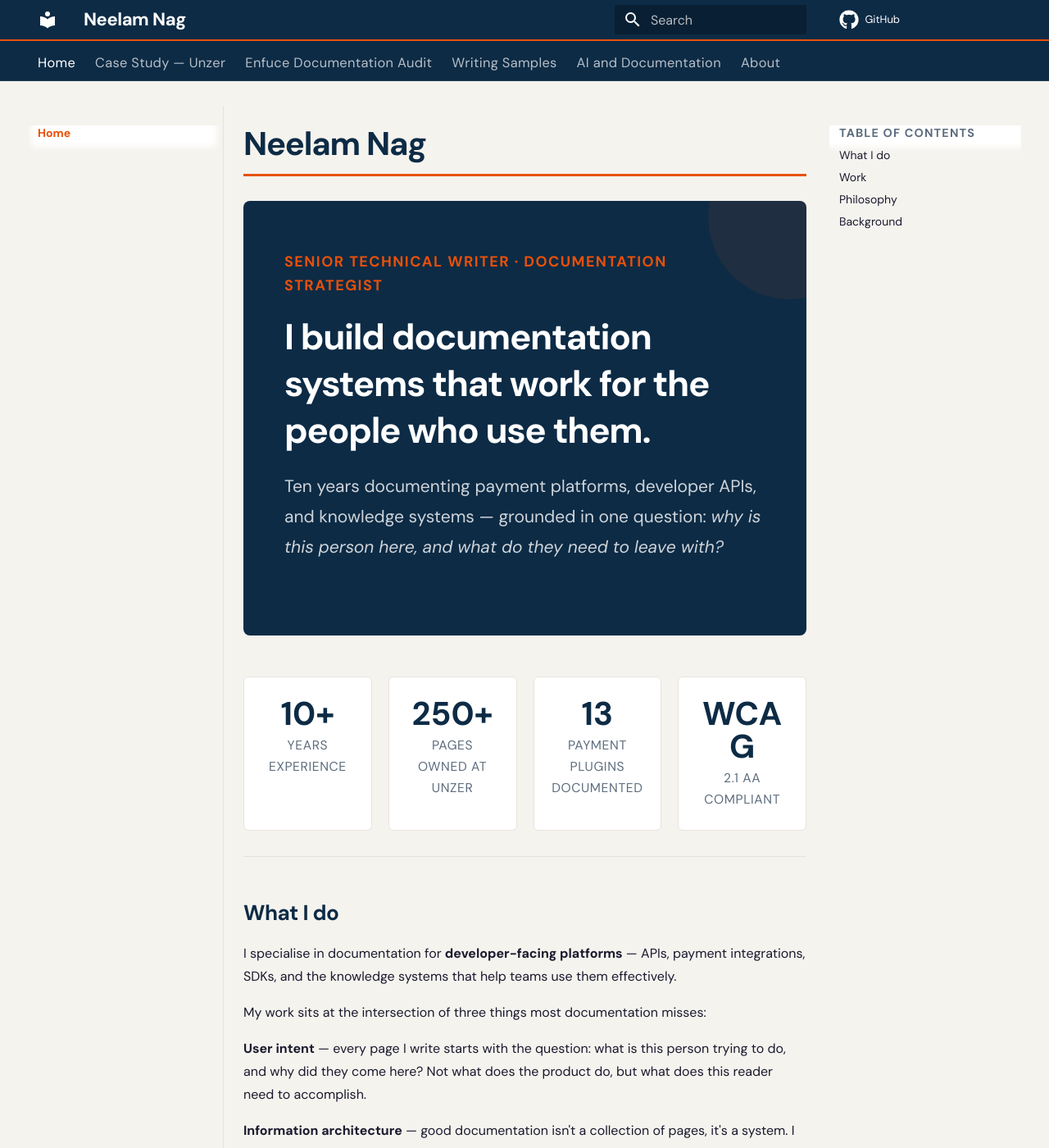
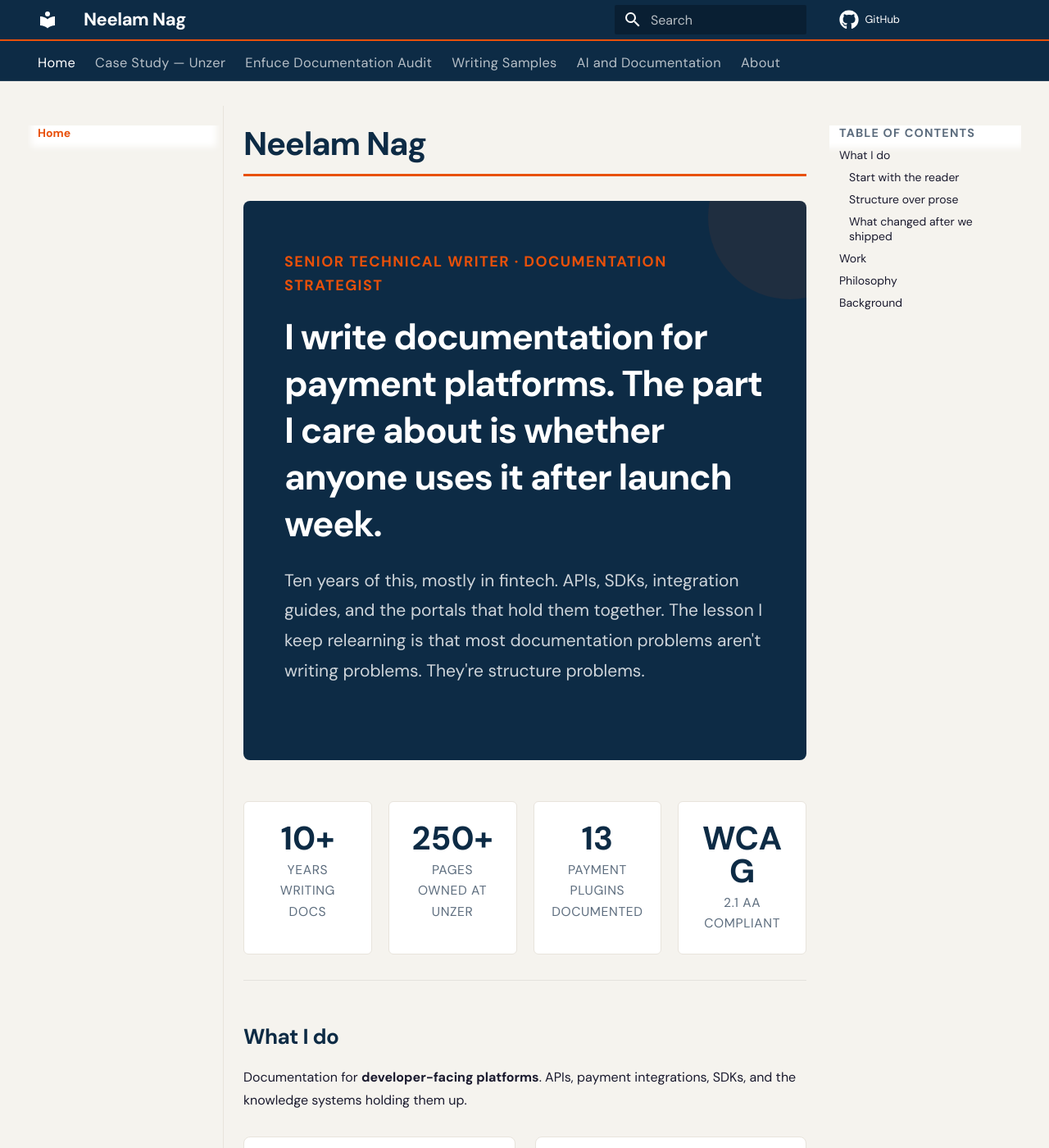
Before and after one commit to neela-nag/neelam-nag, an MkDocs documentation site: the page built from docs/index.md, in a window 1280 px wide and 1400 px high. Shown: the whole window at 82% size. Built offline with MkDocs 1.6.1 and Material for MkDocs 9.7.7, drawn with Linux system fonts in a browser that asks for light colours; comment, search, counter and statistics services are not loaded; some of the changed text lies outside the part shown.

Commit message:
Update page

```diff
--- a/docs/index.md
+++ b/docs/index.md
@@ -2,14 +2,14 @@
 
 <div class="nn-hero">
   <span class="nn-role">Senior Technical Writer · Documentation Strategist</span>
-  <h1>I build documentation systems that work for the people who use them.</h1>
-  <p>Ten years documenting payment platforms, developer APIs, and knowledge systems — grounded in one question: <em>why is this person here, and what do they need to leave with?</em></p>
+  <h1>I write documentation for payment platforms. The part I care about is whether anyone uses it after launch week.</h1>
+  <p>Ten years of this, mostly in fintech. APIs, SDKs, integration guides, and the portals that hold them together. The lesson I keep relearning is that most documentation problems aren't writing problems. They're structure problems.</p>
 </div>
 
 <div class="nn-stats">
   <div class="nn-stat">
     <span class="nn-stat-num">10+</span>
-    <span class="nn-stat-label">Years experience</span>
+    <span class="nn-stat-label">Years writing docs</span>
   </div>
   <div class="nn-stat">
     <span class="nn-stat-num">250+</span>
@@ -29,15 +29,28 @@
 
 ## What I do
 
-I specialise in documentation for **developer-facing platforms** — APIs, payment integrations, SDKs, and the knowledge systems that help teams use them effectively.
+Documentation for **developer-facing platforms**. APIs, payment integrations, SDKs, and the knowledge systems holding them up.
 
-My work sits at the intersection of three things most documentation misses:
+<div class="nn-sample-grid" markdown>
 
-**User intent** — every page I write starts with the question: what is this person trying to do, and why did they come here? Not what does the product do, but what does this reader need to accomplish.
+<div class="nn-sample-card" markdown>
+### Start with the reader
 
-**Information architecture** — good documentation isn't a collection of pages, it's a system. I design how content is structured, maintained, and discovered — by humans and increasingly by AI.
+I usually write down what the reader is trying to get done, in their own words, before I touch the page structure. The hierarchy figures itself out from there. When it doesn't, that's a sign the product itself needs a conversation.
+</div>
 
-**Measurable outcomes** — documentation that sits unread has failed. I measure success by whether people can find answers faster, onboard more smoothly, and rely on support less.
+<div class="nn-sample-card" markdown>
+### Structure over prose
+
+A 250-page portal that no one can navigate is just 250 abandoned pages. So I spend a lot of time on the unglamorous parts: taxonomy, naming, where a thing lives, how it gets found.
+</div>
+
+<div class="nn-sample-card" markdown>
+### What changed after we shipped
+I want to know if support tickets dropped. If the integration team stopped pinging the same engineer at 6pm. If a page sits unread, I'd rather find out and fix it than congratulate myself for shipping.
+</div>
+
+</div>
 
 ---
 
@@ -47,25 +60,25 @@ My work sits at the intersection of three things most documentation misses:
   <div class="nn-sample-card">
     <span class="nn-tag">Case Study</span>
     <h3>Unzer Developer Portal</h3>
-    <p>How I overhauled a 250-page payment platform portal — restructuring content, achieving WCAG 2.1 AA compliance, and building documentation the support team trusted as their primary reference.</p>
+    <p>The Unzer portal was 250 pages when I took it over. I restructured the whole thing, took it through WCAG 2.1 AA compliance, and (the part I'm proudest of) got the support team using it as their first port of call instead of pinging engineers.</p>
     <a href="case-study/">Read the case study →</a>
   </div>
   <div class="nn-sample-card">
     <span class="nn-tag">Documentation Audit</span>
     <h3>Enfuce — IA proposal</h3>
-    <p>An unsolicited audit of Enfuce's developer documentation — six structural problems identified, a new information architecture proposed based on leading issuer documentation patterns, and a sample integration guide written to demonstrate the approach.</p>
+    <p>No one asked me to do this. I looked at Enfuce's developer docs, found six structural problems, proposed a new information architecture borrowing from issuer documentation that actually works, and wrote a sample integration guide to show what the fix would look like in practice.</p>
     <a href="enfuce-audit/">Read the audit →</a>
   </div>
   <div class="nn-sample-card">
     <span class="nn-tag">Writing Samples</span>
     <h3>Documentation samples</h3>
-    <p>Task topics, reference pages, concept guides, and a DITA-structured installation guide — each with a note on the audience, the decision, and the outcome.</p>
+    <p>Task topics, reference pages, concept guides, and a DITA-structured installation guide. Each one has a short note attached: who I was writing for, what I decided, and whether it worked.</p>
     <a href="samples/">View samples →</a>
   </div>
   <div class="nn-sample-card">
     <span class="nn-tag">AI and Docs</span>
     <h3>AI in my documentation workflow</h3>
-    <p>How I use AI tools in production — not to replace judgment, but to accelerate it. Includes a prompt bank built for a law firm knowledge hub.</p>
+    <p>AI didn't replace anything in how I work. It changed where I spend my time. I use it daily, with rules I've worked out the hard way. Includes the prompt bank I built for a law firm's knowledge hub.</p>
     <a href="ai-docs/">Read more →</a>
   </div>
 </div>
@@ -75,15 +88,15 @@ My work sits at the intersection of three things most documentation misses:
 ## Philosophy
 
 <div class="nn-philosophy">
-  <p>Documentation is never really about documents. It is about helping people do things they could not do confidently before. I start with the user's task — not the product's structure, not the engineering team's mental model. What did this person come here to accomplish? What would success look like for them in the next five minutes? That question shapes every structural decision I make.</p>
+  <p>Most of my work isn't writing. It's deciding what doesn't need to be on the page at all, and then putting the rest in the order someone will actually meet it. I start with the task the reader came in with, not the engineering team's mental model of the product. Five minutes from now, did they get unstuck? That's the test I keep coming back to, and most of my structural decisions come out of asking it honestly.</p>
 </div>
 
 ---
 
 ## Background
 
-Ten years across fintech, payments, and developer platforms — Unzer, Wirecard, FIS Global, Siemens PLM. I have owned documentation portals end-to-end, managed agency partnerships, implemented WCAG compliance under EU regulatory pressure, and built knowledge bases that internal teams actually use.
+Ten years in fintech and developer platforms: **Unzer**, **Wirecard**, **FIS Global**, **Siemens PLM**, roughly in that order. I've owned full developer portals, worked with external agencies, taken a portal through WCAG 2.1 AA compliance under EU regulation, and rebuilt internal knowledge bases that teams actually open on a Tuesday.
 
-I hold an MBA in Finance and a PRINCE2 Foundation certification. I work in English and am improving my German toward B2.
+MBA in Finance · PRINCE2 Foundation · English · German B2 (ongoing)
 
 [Read more about me →](about/)
--- a/docs/stylesheets/extra.css
+++ b/docs/stylesheets/extra.css
@@ -331,6 +331,13 @@ body {
   border-radius: 6px;
   padding: 1.2rem 1rem;
   text-align: center;
+  transition: transform 0.2s ease, box-shadow 0.2s ease, border-color 0.2s ease;
+}
+
+.nn-stat:hover {
+  transform: translateY(-4px);
+  border-color: var(--nn-blue);
+  box-shadow: 0 10px 24px rgba(13, 43, 69, 0.10);
 }
 
 .nn-stat .nn-stat-num {
@@ -430,6 +437,13 @@ body {
   border: 1px solid var(--nn-mid);
   border-radius: 6px;
   padding: 1.1rem 1.3rem 1.2rem;
+  transition: transform 0.2s ease, box-shadow 0.2s ease, border-color 0.2s ease;
+}
+
+.nn-ia-section:hover {
+  transform: translateY(-4px);
+  border-color: var(--nn-blue);
+  box-shadow: 0 10px 24px rgba(13, 43, 69, 0.10);
 }
 
 .md-typeset .nn-ia-section h5 {
@@ -516,12 +530,13 @@ body {
   border: 1px solid var(--nn-mid);
   border-radius: 8px;
   padding: 1.5rem;
-  transition: border-color 0.15s, box-shadow 0.15s;
+  transition: transform 0.2s ease, box-shadow 0.2s ease, border-color 0.2s ease;
 }
 
 .nn-sample-card:hover {
+  transform: translateY(-6px);
   border-color: var(--nn-blue);
-  box-shadow: 0 4px 16px rgba(26,107,170,0.08);
+  box-shadow: 0 14px 32px rgba(13, 43, 69, 0.14);
 }
 
 .nn-sample-card .nn-tag {
```
Also changed, not shown: README.md (+23 -12 lines).
